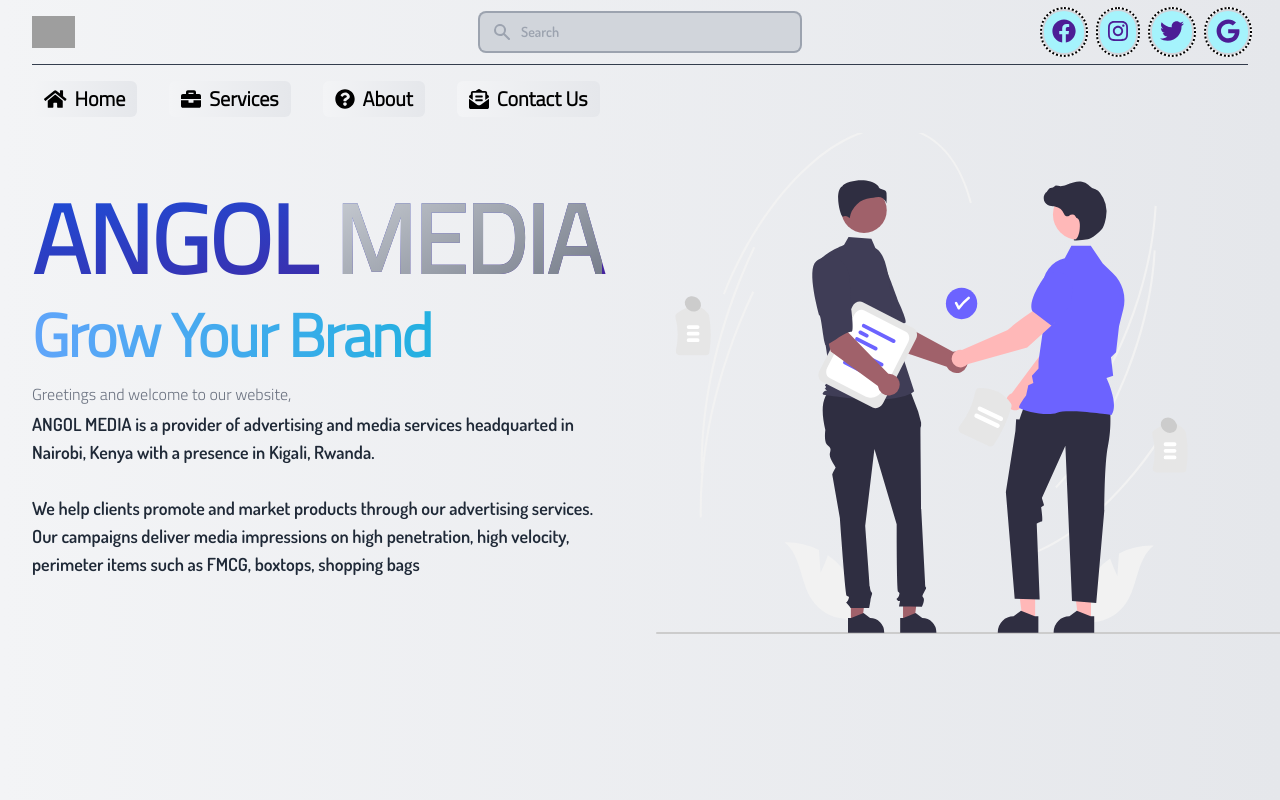
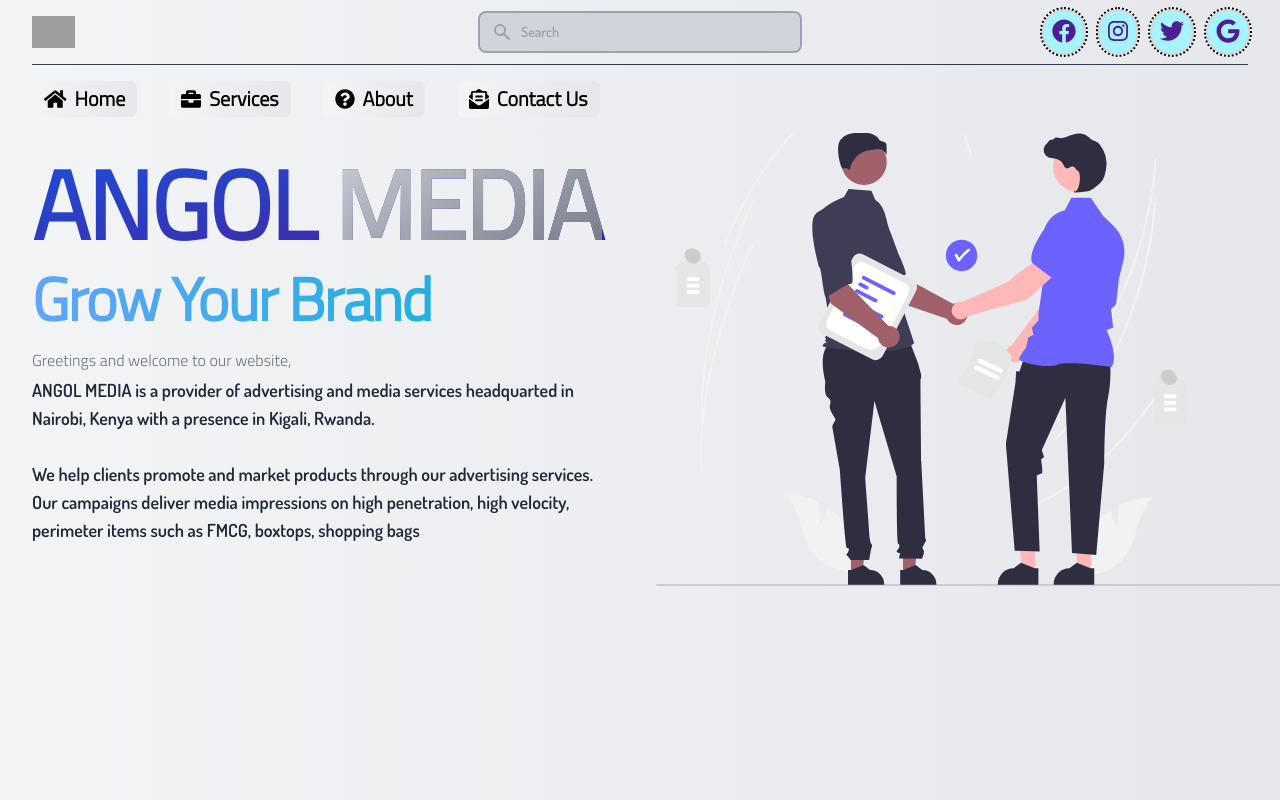
Before and after one commit to Konyuka/ANGOL, a Vue app: page / in a window 1280 px wide. Shown: the top 800 px of the page. Built offline with nearby package versions, Linux system fonts and the light colour scheme; grey boxes are pictures that could not be loaded; what @tailwindcss/typography would draw is missing.

Commit message:
menu effect

```diff
--- a/src/App.vue
+++ b/src/App.vue
@@ -1,23 +1,10 @@
 <template>
-   <!-- eslint-disable  -->
-  <Header />
   <router-view></router-view>
-  <Footer />
-
 </template>
 
 <script>
-import Header from './components/Header.vue'
-import Footer from './components/Footer.vue'
 
 export default {
   name: 'App',
-  components: {
-    Header,
-    Footer
-  },
-  setup() {
-
-  }
 }
 </script>
--- a/src/Pages/Home.vue
+++ b/src/Pages/Home.vue
@@ -1,8 +1,12 @@
 <template>
-<div class="bg-white mt-20" data-scroll-container>
-  <div class="relative overflow-hidden">
+
+<div class="bg-white" data-scroll-container>
+  <Header :propValue="propValue" :showNavbar="showNavbar" class="transition duration-700 ease-in-out transform hover:translate-y-1 motion-reduce:transition-none motion-reduce:transform-none" />
+
+  <div class="relative overflow-hidden mt-14">
 
     <main>
+
       <section data-scroll-section>
       <div class="pt-10 bg-gradient-to-r from-gray-100 to-gray-200 sm:pt-16 lg:pt-8 lg:pb-14 lg:overflow-hidden">
         <div data-scroll data-scroll-speed="4" class="mx-auto max-w-7xl lg:px-8">
@@ -43,9 +47,6 @@
       </div>
       </section>
 
-
-
-
       <!-- Feature section with grid -->
       <section data-scroll-section id="services" >
       <div class="relative bg-gradient-to-r from-gray-100 to-gray-200 py-16 sm:py-24 lg:py-24">
@@ -58,7 +59,7 @@
 
           </p>
           <div class="mt-12">
-            <div class="grid grid-cols-1 gap-8 sm:grid-cols-2 lg:grid-cols-3">
+            <div data-scroll-call="baby()" data-scroll-repeat="true" class="grid grid-cols-1 gap-8 sm:grid-cols-2 lg:grid-cols-3">
 
               <div class="pt-6">
                 <a href="">
@@ -441,53 +442,56 @@
     </section>
 
   </div>
+
+  <Footer />
 </div>
 
 </template>
 
 <script>
-import { onMounted, onUpdated, onUnmounted } from 'vue'
+import Header from '../components/Header.vue'
+import Footer from '../components/Footer.vue'
+import { onMounted, onUpdated, onUnmounted, computed, ref, watch } from 'vue'
 import LocomotiveScroll from 'locomotive-scroll';
-
-
-// const scroll = new LocomotiveScroll({
-//     el: document.querySelector('[data-scroll-container]'),
-//     smooth: true
-// });
-// alert('ya')
-
-
-// this.scroll = new LocomotiveScroll({
-//     el: document.querySelector('[data-scroll-container]'),
-//     smooth: true
-// });
-
-
-// var scroll = new LocomotiveScroll({
-//     el: document.querySelector('[data-scroll-container]'),
-//     smooth: true
-// });
-
 
 export default {
   name: 'HomePage',
-  setup() {
+  components: {
+    Header,
+    Footer
+  },
+  // props: [showNavba],
+  setup(props) {
+    console.log(props.showNavbar)
 
-    // var scroll = new LocomotiveScroll({
-    //     el: document.querySelector('[data-scroll-container]'),
-    //     smooth: true
-    // });
+    const initY = ref('')
+    const showNavbar = ref(true)
+    const propValue = ref('This is the prop value')
+
+    watch(initY, () => {
+      onScroll()
+    } )
+
     onMounted(() => {
-      // window.addEventListener('scroll', this.handleScroll);
-      // document.addEventListener('scroll', this.handleScroll)
-
        const scroll = new LocomotiveScroll({
             el: document.querySelector('[data-scroll-container]'),
             smooth: true,
         });
-
+        scroll.on('scroll', (e) => {
+            initY.value = e.scroll.y
+        });
+        console.log(scroll)
     })
 
+
+    const onScroll = () => {
+      if(initY.value < 109){
+        showNavbar.value = true;
+      }else{
+        showNavbar.value = false;
+        // alert('radar chafu')
+      }
+    };
 
     const check = () => {
       const scroll = new LocomotiveScroll(
@@ -500,16 +504,14 @@
       scroll.scrollTo(target);
     }
 
-    // const handleScroll = (event) => {
-    //   console.log(event)
-    // }
-
-    // let handleScroll = ''
-
     return {
       scroll,
       check,
-      // handleScroll,
+      onScroll,
+      showNavbar,
+      initY,
+      propValue,
+
     }
 
   },
@@ -519,7 +521,14 @@
 </script>
 
 <style scoped>
-/* section{
-  height: 100vh;
-} */
+.invisible{
+ opacity: 0;
+ transition: opacity 5s;
+}
+.visible{
+  opacity: 1;
+}
+.smooth{
+  transition: 4s all ease-out;
+}
 </style>
--- a/src/components/Header.vue
+++ b/src/components/Header.vue
@@ -3,7 +3,8 @@
 <header class="bg-white z-50 fixed top-0 inset-x-0">
   <div aria-hidden="true" class="absolute inset-0 bg-gradient-to-r from-gray-100 to-gray-200 mix-blend-multiply"></div>
   <div class="max-w-7xl mx-auto px-2 sm:px-4 lg:divide-y lg:divide-gray-700 lg:px-8">
-    <div class="relative h-16 flex justify-between">
+
+    <div :class="{ 'hidden': !showNavbar }" class="relative h-16 flex justify-between">
 
       <div class="relative z-10 px-2 flex lg:px-0">
         <div class="flex-shrink-0 flex items-center">
@@ -141,11 +142,18 @@
 
 <script>
 import LocomotiveScroll from 'locomotive-scroll';
+import { onMounted, onUpdated, onUnmounted, ref, computed } from 'vue'
 
 export default {
   name: 'NavBar',
+  props: ['showNavbar', 'propValue'],
   setup(){
 
+    // const showNavbar = ref (props.showNavbar)
+
+    // const showNavbar = computed(() => {
+    //   return props.showNavbar
+    // });
 
     const Services = () => {
       const scroll = new LocomotiveScroll(
@@ -156,11 +164,11 @@
       );
       const target = document.querySelector('#services');
       scroll.scrollTo(target);
-    }
+    };
 
     return {
       Services,
-
+      // showNavbar,
     }
 
   }
--- a/tailwind.config.js
+++ b/tailwind.config.js
@@ -17,6 +17,7 @@
       },
       animation: {
         'bounce-slow': 'spin 1s linear infinite;',
+        fade: 'fadeOut 5s ease-in-out'
       }
     },
   },
@@ -27,6 +28,7 @@
       translate: ['responsive', 'hover', 'focus', "group-hover"],
       backgroundBlendMode: ['hover', 'focus', "group-hover"],
       display: ["responsive", "group-hover", "group-focus"],
+      transitionDuration: ['hover', 'focus'],
     },
   },
   plugins: [
```
